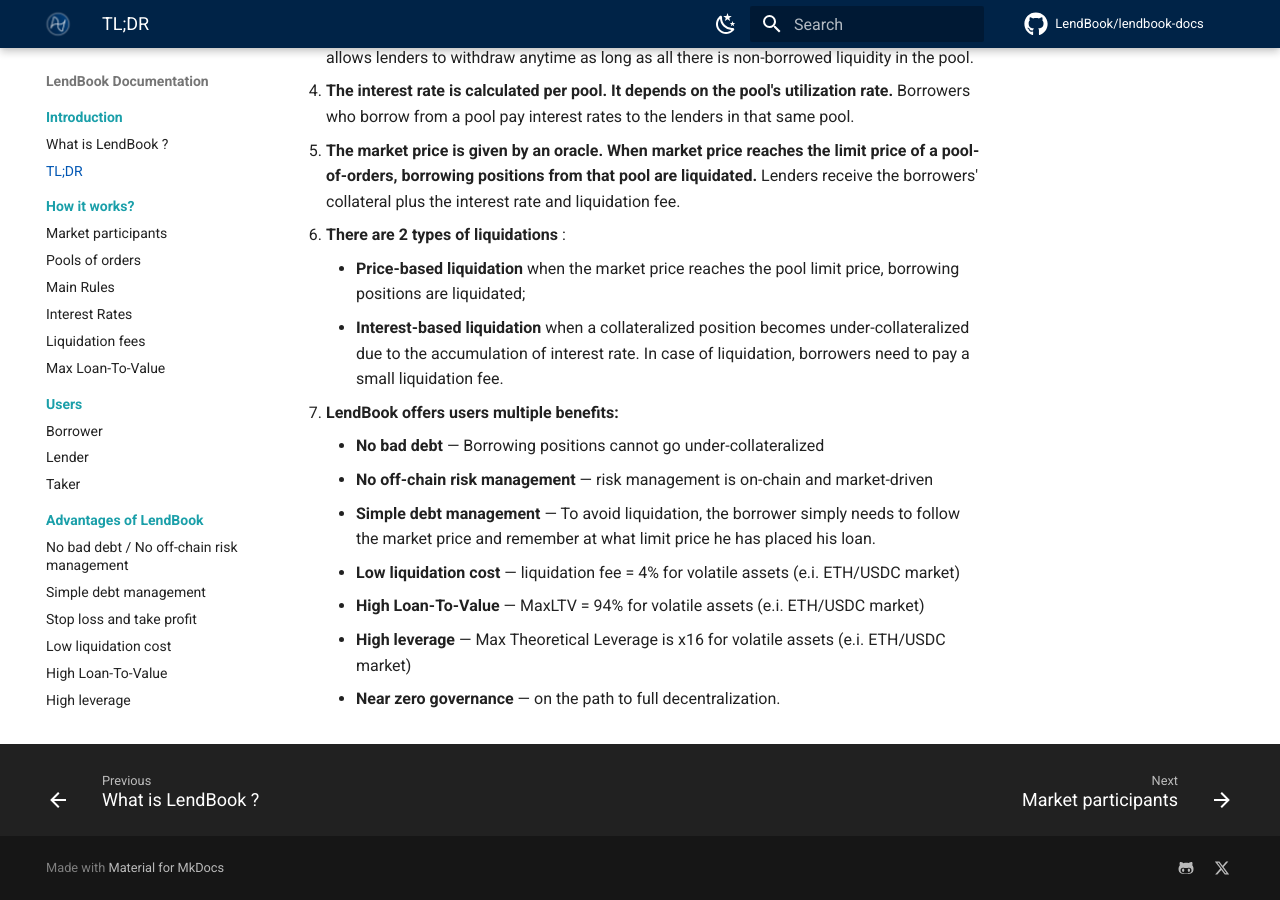
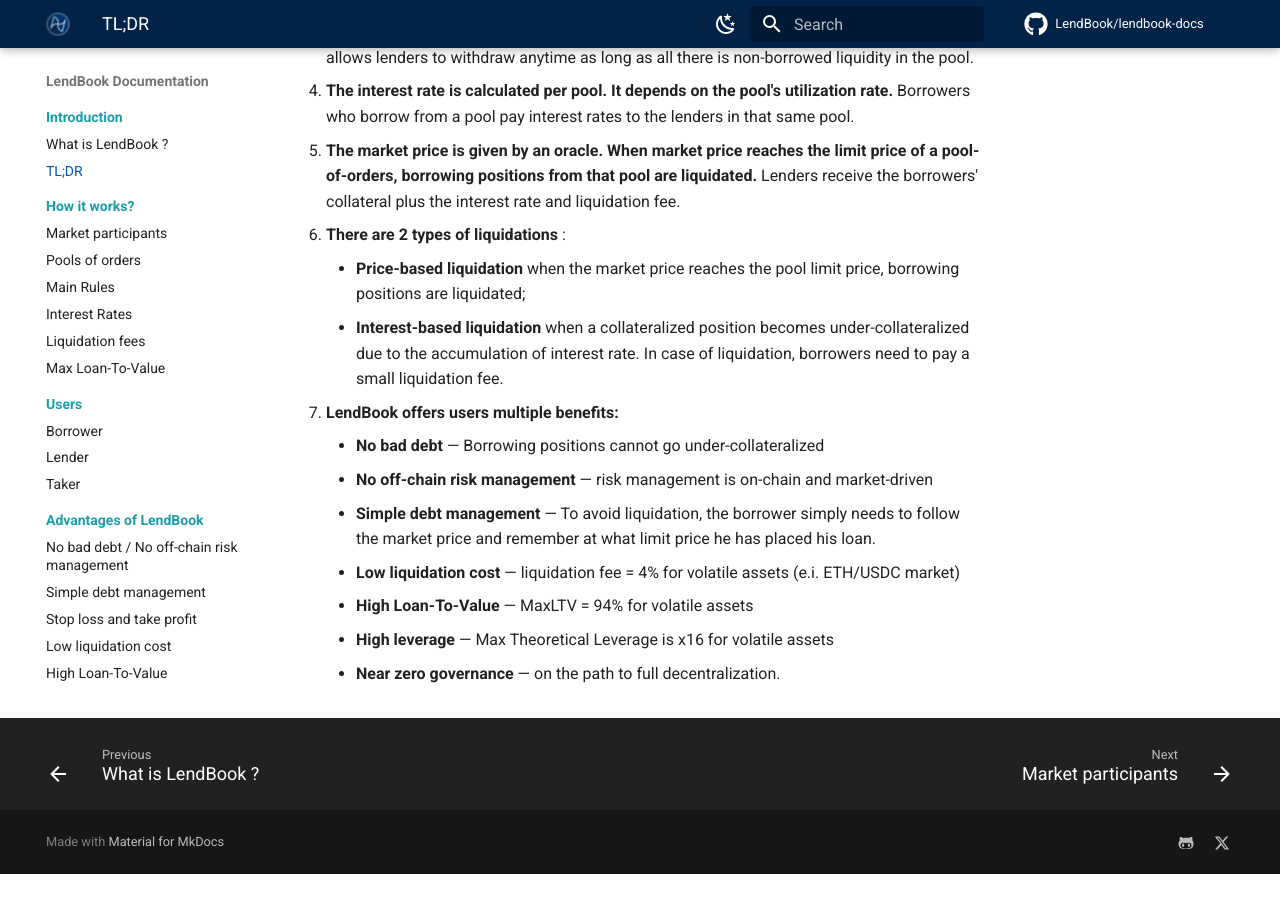
Before and after one commit to LendBook/lendbook-docs, an MkDocs documentation site: the page built from docs/introduction/tldr.md, in a window 1280 px wide and 900 px high, scrolled down 557 px. Built offline with MkDocs 1.6.1 and Material for MkDocs 9.7.7, drawn with Linux system fonts in a browser that asks for light colours; comment, search, counter and statistics services are not loaded; after the commit the page ends 1431 px from its top, so only the background shows below that.

Commit message:
tldrtdrl

```diff
--- a/docs/introduction/tldr.md
+++ b/docs/introduction/tldr.md
@@ -25,8 +25,8 @@
     * **No off-chain risk management** — risk management is on-chain and market-driven
     * **Simple debt management** — To avoid liquidation, the borrower simply needs to follow the market price and remember at what limit price he has placed his loan.
     * **Low liquidation cost** — liquidation fee = 4% for volatile assets (e.i. ETH/USDC market)
-    * **High Loan-To-Value** — MaxLTV = 94% for volatile assets (e.i. ETH/USDC market)
-    * **High leverage** — Max Theoretical Leverage is x16 for volatile assets (e.i. ETH/USDC market)
+    * **High Loan-To-Value** — MaxLTV = 94% for volatile assets
+    * **High leverage** — Max Theoretical Leverage is x16 for volatile assets
     * **Near zero governance** — on the path to full decentralization.
 
 
```
